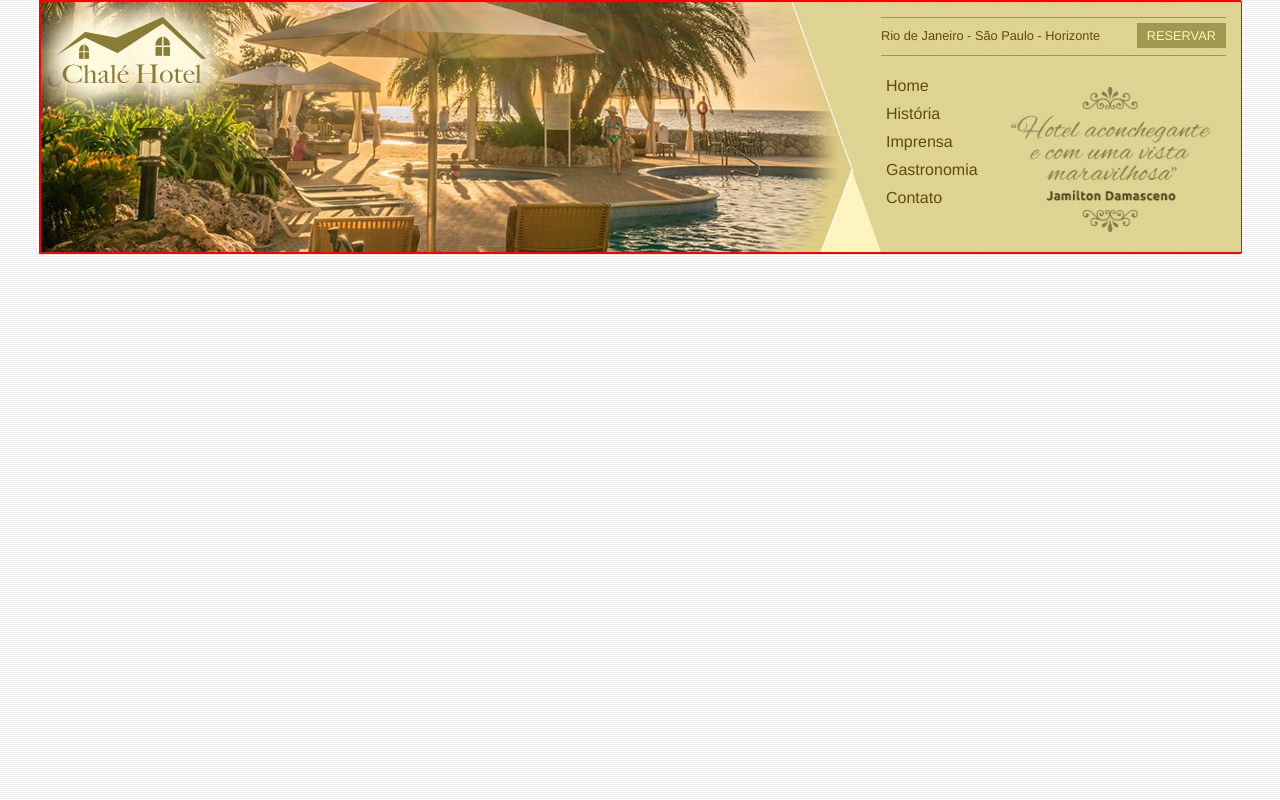
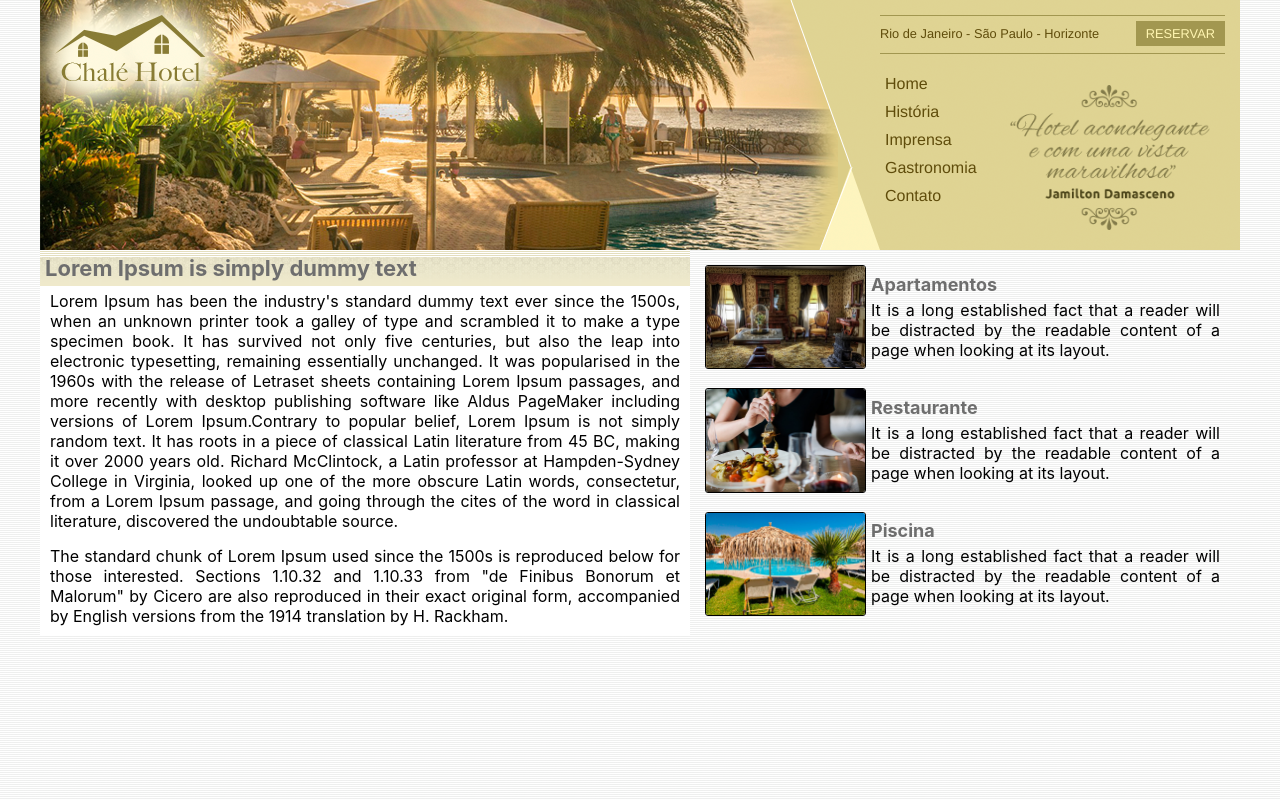
Before and after one commit to Euclides-R/Studies, a PHP site: page / in a window 1280 px wide. Run offline with PHP 8.4, Linux system fonts and the light colour scheme.

Commit message:
Atualizando informacoes

```diff
--- a/Udemy/projeto_chale-hotel/css/style.css
+++ b/Udemy/projeto_chale-hotel/css/style.css
@@ -14,7 +14,6 @@ body {
 /* ID */
 
 #container {
-    border: 1px solid red;
     width: 95%;
     min-width: 0 auto;
     max-width: 1200px;
@@ -24,8 +23,9 @@ body {
 
 /* Classes */
 
+/* Classes Topo */
+
 .topo {
-    border: 1px solid red;
     margin: 0;
     padding: 0;
     background: #dbcd87;
@@ -126,3 +126,76 @@ body {
     bottom: 0;
     right: 15px;
 }
+
+/* Classes conteudo */
+
+.conteudo {
+    width: 1200px;
+    height: 100%;
+    position: relative;
+}
+
+.conteudo__esquerdo {
+    width: 100%;
+    max-width: 650px;
+    position: absolute;
+    top: 0;
+    left: 0;
+    float: left;
+}
+
+.titulo__principal {
+    background: url(../imagens/imagens/bg-area-principal.png);
+    font-size: 22px;
+    color: #6E6E6E;
+    padding: 5px;
+    font-family: -apple-system, BlinkMacSystemFont, 'Segoe UI', Roboto, Oxygen, Ubuntu, Cantarell, 'Open Sans', 'Helvetica Neue', sans-serif;
+}
+
+.paragrafo__principal {
+    background: white;
+    size: 12px;
+    font-family: -apple-system, BlinkMacSystemFont, 'Segoe UI', Roboto, Oxygen, Ubuntu, Cantarell, 'Open Sans', 'Helvetica Neue', sans-serif;
+    padding: 5px 10px 10px 10px;
+    text-align: justify;
+}
+
+/* Classes Lateral */
+
+.conteudo__lateral--departamentos {
+    text-align: justify;
+    position: absolute;
+    max-width: 545px;
+    top: 0;
+    right: 0;
+}
+
+.departamentos {
+    padding: 15px 15px 0px 10px;
+    display: flex;
+    flex-direction: row;
+}
+
+.departamentos img {
+    border: 1px solid black;
+    width: 159px;
+    border-radius: 3px;
+}
+
+.texto {
+    display: flex;
+    flex-direction: column;
+    justify-content: center;
+    font-family: -apple-system, BlinkMacSystemFont, 'Segoe UI', Roboto, Oxygen, Ubuntu, Cantarell, 'Open Sans', 'Helvetica Neue', sans-serif;
+}
+
+.texto h4 {
+    color: #6E6E6E;
+    font-size: 18px;
+    padding-left: 5px;
+}
+
+.texto p {
+    font-size: 16px;
+    padding: 5px;
+}
--- a/Udemy/projeto_chale-hotel/index.html
+++ b/Udemy/projeto_chale-hotel/index.html
@@ -33,10 +33,67 @@
 						<img src="imagens/imagens/depoimento.png">
 					</div>
 				</div>
-            </div>
+			</div>
 			<!-- fim /topo -->
 
 			<!-- Início conteudo -->
+			<div class="conteudo">
+				<div class="conteudo__esquerdo">
+					<h3 class="titulo__principal">Lorem Ipsum is simply dummy text</h3>
+					<p class="paragrafo__principal">
+						Lorem Ipsum has been the industry's standard dummy text ever since the 1500s,
+						when an unknown printer took a galley of type and scrambled it to make a type specimen book.
+						It has survived not only five centuries, but also the leap into electronic typesetting,
+						remaining essentially unchanged. It was popularised in the 1960s with the release of Letraset sheets
+						containing Lorem Ipsum passages, and more recently with desktop publishing software like Aldus PageMaker
+						including versions of Lorem Ipsum.Contrary to popular belief, Lorem Ipsum is not simply random text.
+						It has roots in a piece of classical Latin literature from 45 BC, making it over 2000 years old. Richard
+						McClintock, a Latin professor at Hampden-Sydney College in Virginia, looked up one of the more obscure Latin words,
+						consectetur, from a Lorem Ipsum passage, and going through the cites of the word in classical literature,
+						discovered the undoubtable source.
+					</p>
+					<p class="paragrafo__principal">
+						The standard chunk of Lorem Ipsum used since the 1500s is reproduced below for those interested. Sections 1.10.32 and
+						1.10.33 from "de Finibus Bonorum et Malorum" by Cicero are also reproduced in their exact original form, accompanied
+						by English versions from the 1914 translation by H. Rackham.
+					</p>
+				</div>
+
+			<!-- Lateral Início-->
+				<div class="conteudo__lateral--departamentos">
+					<div class="departamentos">
+						<a href="index.html"><img src="imagens/imagens/apartamento.jpg"></a>
+						<div class="texto">
+							<h4>Apartamentos</h4>
+							<p>
+								It is a long established fact that a reader will be distracted by the readable content of a page when looking
+								at its layout.
+							</p>
+						</div>
+					</div>
+					<div class="departamentos">
+						<a href="index.html"><img src="imagens/imagens/restaurante.jpg"></a>
+						<div class="texto">
+							<h4>Restaurante</h4>
+							<p>
+								It is a long established fact that a reader will be distracted by the readable content of a page when looking
+								at its layout.
+							</p>
+						</div>
+					</div>
+					<div class="departamentos">
+						<a href="index.html"><img src="imagens/imagens/piscina.jpg"></a>
+						<div class="texto">
+							<h4>Piscina</h4>
+							<p>
+								It is a long established fact that a reader will be distracted by the readable content of a page when looking
+								at its layout.
+							</p>
+						</div>
+					</div>
+				</div>
+			</div>
+
 
 			<!-- fim /lateral -->
 
```
